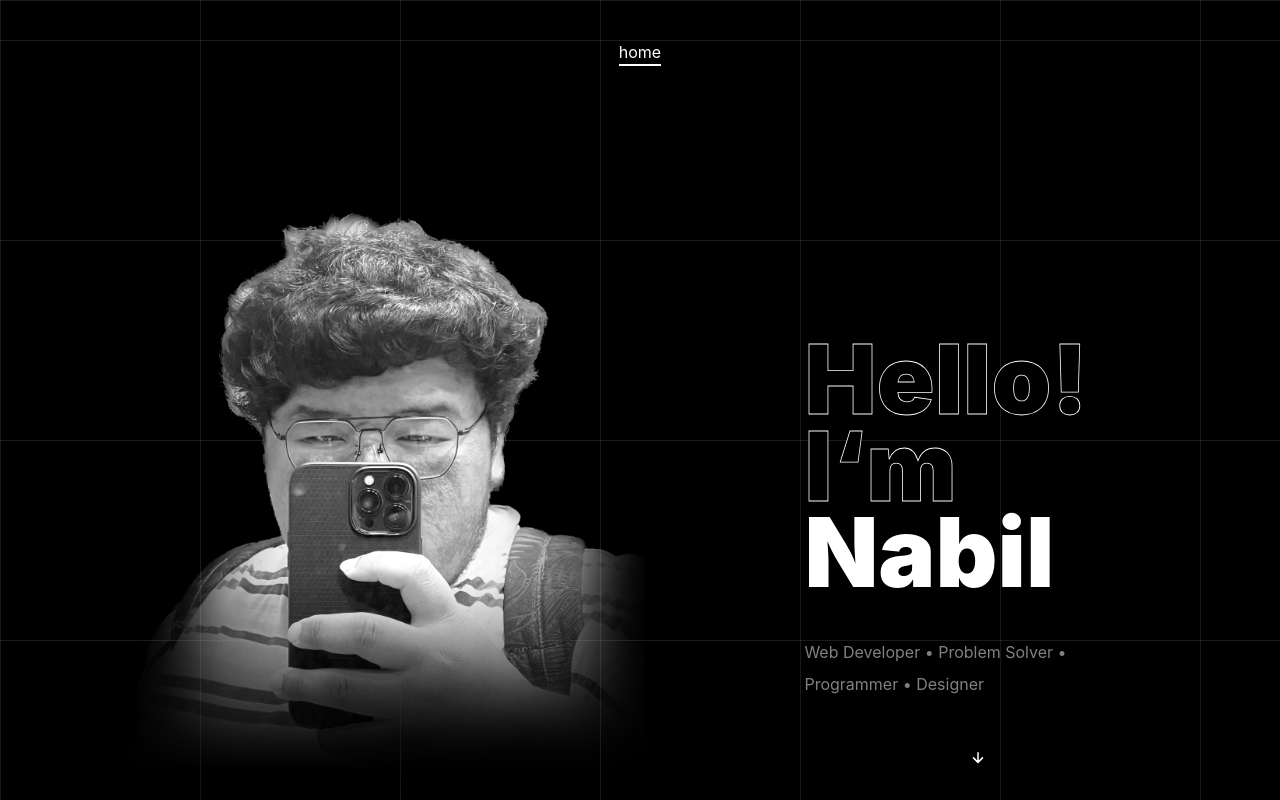
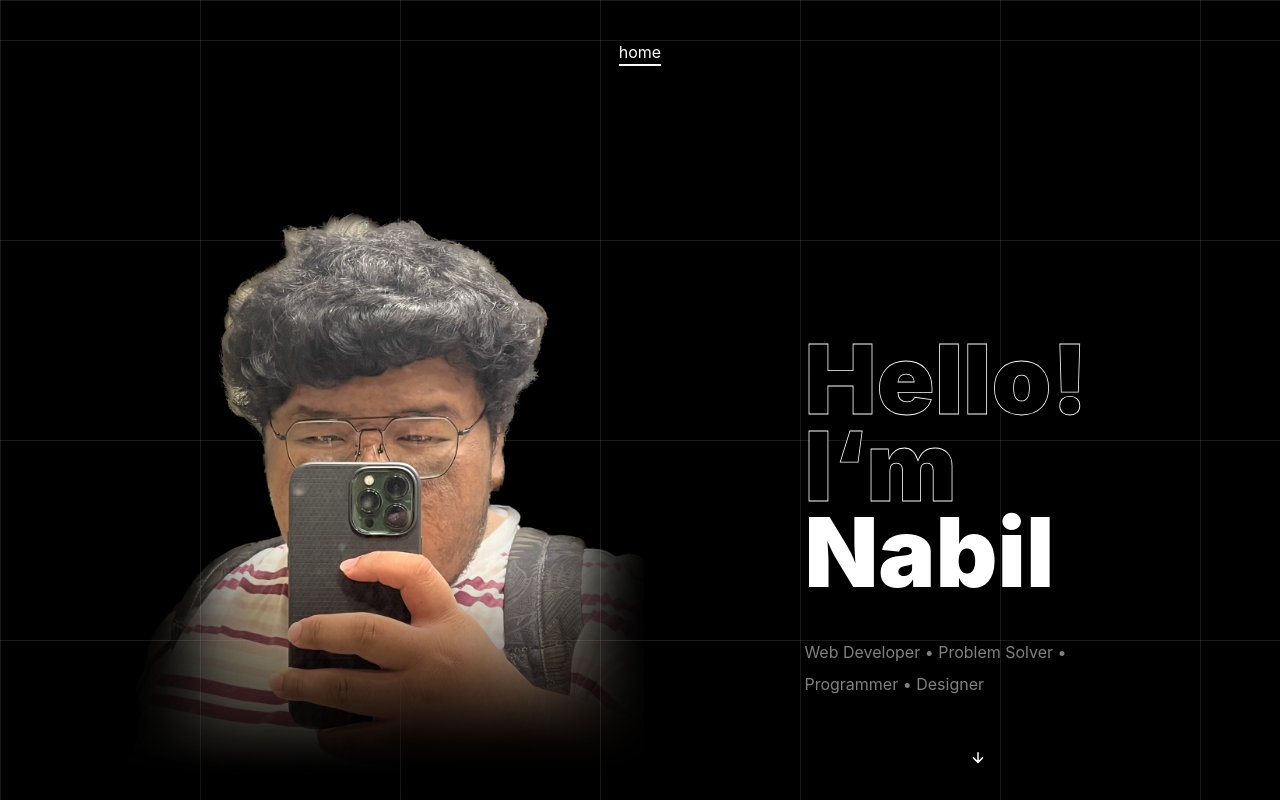
Before and after one commit to nabilridhwan/portfolio, a Next.js app: page / in a window 1280 px wide. Shown: the top 800 px of the page. Built offline with nearby package versions, Linux system fonts and the light colour scheme; no server answers.

Commit message:
feat: :sparkles: Change Nabil's image to be colored

```diff
--- a/pages/index.tsx
+++ b/pages/index.tsx
@@ -16,7 +16,7 @@ const Home: NextPage = () => {
 				<FadeInSection>
 					<header className="md:flex md:flex-row md:gap-40 mt-10">
 						<Image
-							src={require('../public/nabil-bw-2.png')}
+							src={require('../public/nabil-color.png')}
 							alt="Nabil"
 						/>
 						{/* <div></div> */}
```
Also changed, not shown: public/nabil-color.png (added).
